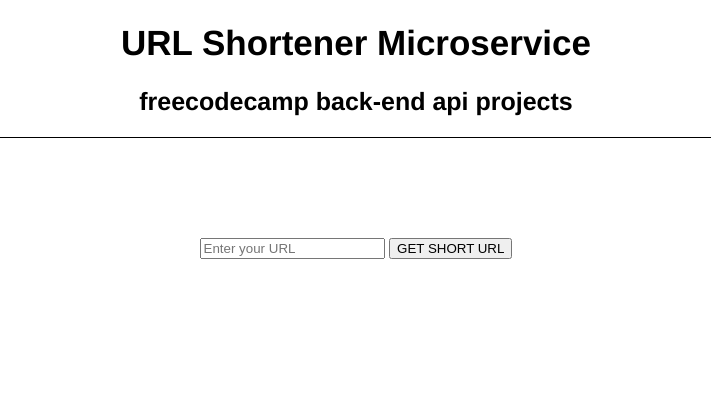
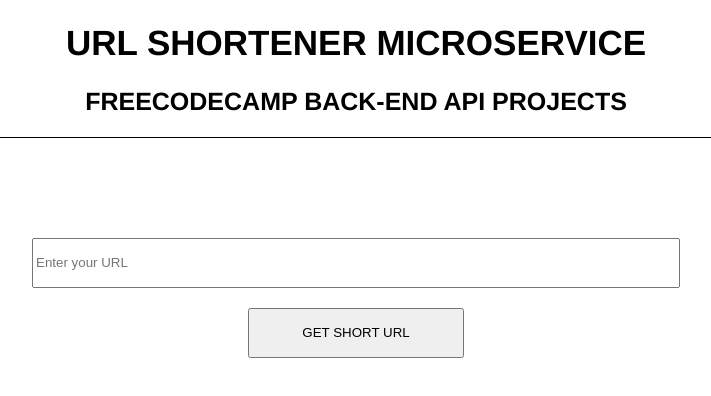
Before and after one commit to hwrdleung/short-url-microservice, a website: page views/index.html in a window 1280 px wide. Shown: the whole page, without its empty margins (284-995 px from the left). Drawn offline with nearby package versions, Linux system fonts and the light colour scheme.

Commit message:
🎟🌅 Checkpoint public/client.js:603188/19 server.js:603188/166 public/style.css:603188/228 views/index.html:603188/23

```diff
--- a/public/client.js
+++ b/public/client.js
@@ -10,7 +10,7 @@
   //redirect browser to this new url and let server.js do its magic
   console.log("Button lol");
   var urlInput = document.querySelector('#urlInput').value;
-  var endPoint = "https://various-glue.glitch.me/"
+  var endPoint = "https://various-glue.glitch.me/new/"
   var newUrl = endPoint + urlInput;
 
   window.location.href = newUrl;
--- a/public/style.css
+++ b/public/style.css
@@ -14,12 +14,13 @@
   padding: 0;
   color: #000;
   text-align: center;
-  width: 100%
+  width: 100;
 }
 
 header {
   border-bottom: 1px solid #000;
   width: 100%;
+  text-transform: uppercase;
 }
 
 section {
@@ -42,3 +43,15 @@
 p {
   max-width: 600px;
 }
+
+#urlInput {
+  width: 60%;
+  height: 50px;
+}
+
+.btn {
+  width: 20%;
+  height: 50px;
+  padding: 10px;
+  margin: 20px auto;
+}
--- a/server.js
+++ b/server.js
@@ -51,13 +51,13 @@
          return response.send("Error saving to database");
       }
     });
-    //dont forget to handle error
 
     //display json data
     return response.json(data);
   }
 
-  alert('Please enter a valid URL');
+  //if userInput does not pass regex test:
+  return response.send('Please enter a valid URL.');
 
 });
 
--- a/views/index.html
+++ b/views/index.html
@@ -30,7 +30,8 @@
 
     <section>
       <input type="text" placeholder="Enter your URL" id="urlInput">
-    <button onclick="button()">GET SHORT URL</button>
+      <br>
+      <button onclick="button()" class="btn">GET SHORT URL</button>
     </section>
 
 
```
